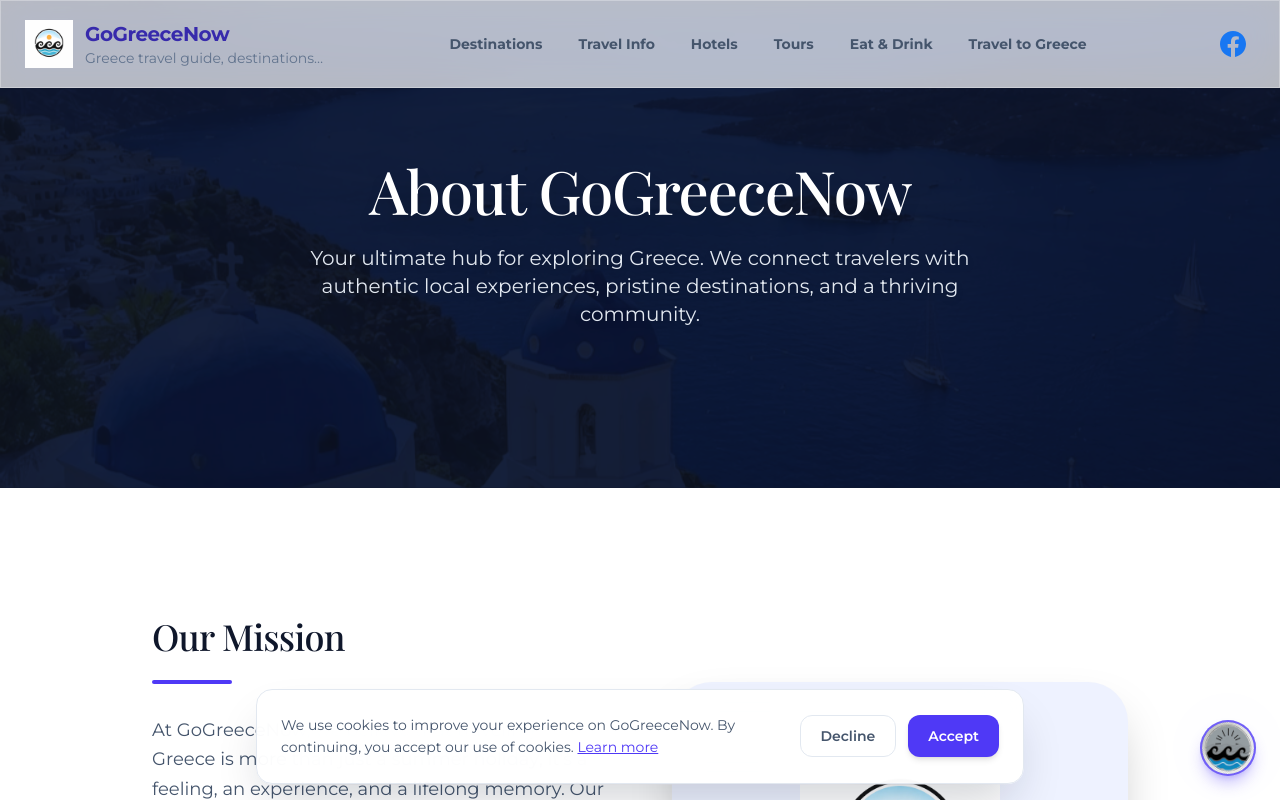
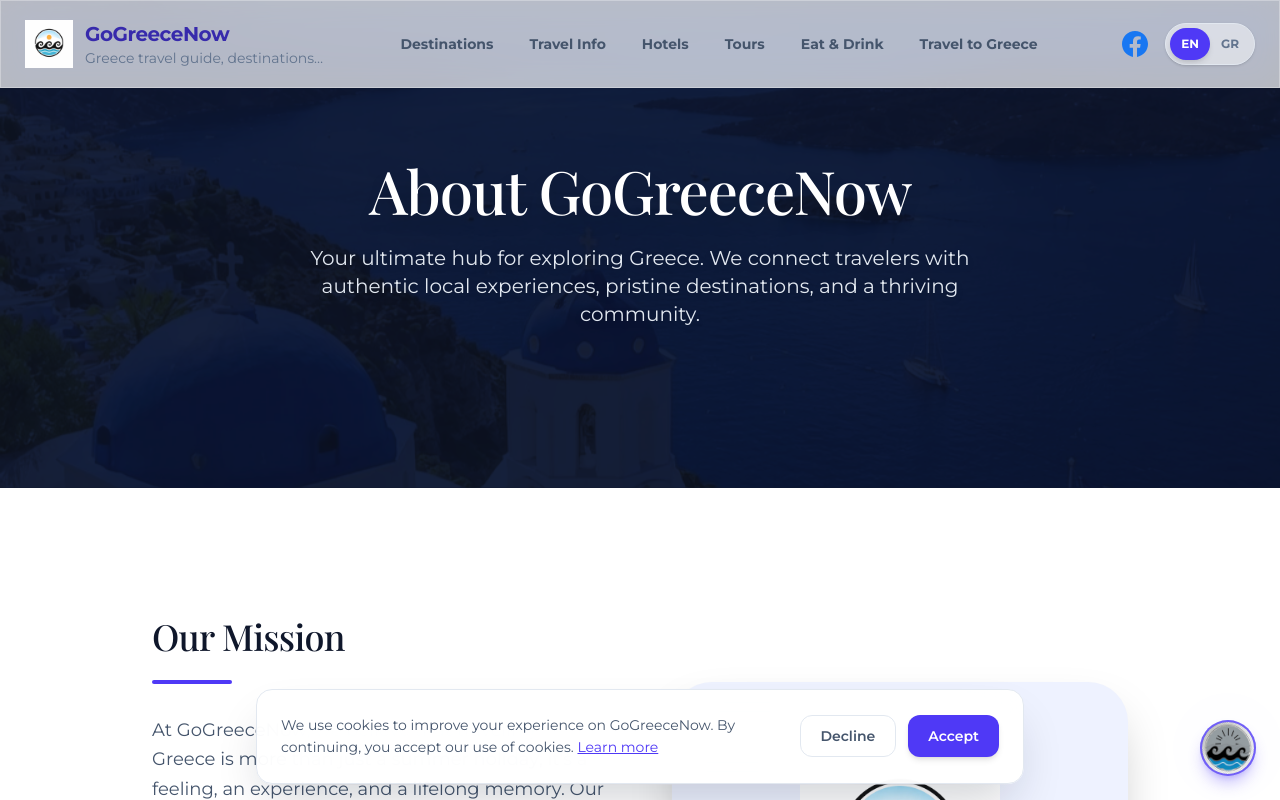
Before and after one commit to xristoskout/forumgreece, a Next.js app: page /en/about in a window 1280 px wide. Shown: the top 800 px of the page. Built offline with nearby package versions, Linux system fonts and the light colour scheme; a web font is replaced by a local one.

Commit message:
feat: conditional language switcher — shown only on bilingual pages (contact, about, privacy-policy)

```diff
--- a/components/site-header.tsx
+++ b/components/site-header.tsx
@@ -8,7 +8,7 @@ import { siteBrand, siteBrandLine } from "../lib/content";
 import { Lang, useLocale } from "../lib/useLocale";
 
 export default function SiteHeader() {
-  const { lang, pathname, withLang, withLangHash } = useLocale();
+  const { lang, pathname, withLang, withLangHash, switchLanguage } = useLocale();
   const [menuOpen, setMenuOpen] = useState(false);
   const [scrolled, setScrolled] = useState(false);
 
@@ -36,6 +36,7 @@ export default function SiteHeader() {
   };
 
   const isHome = pathname === `/${lang}` || pathname === `/${lang}/`;
+  const showLangSwitcher = /^\/(en|el)\/(contact|about|privacy-policy)$/.test(pathname);
 
   const navItems = useMemo(
     () => [
@@ -156,6 +157,33 @@ export default function SiteHeader() {
               </svg>
             </a>
 
+            {showLangSwitcher && (
+              <div className="hidden items-center rounded-full border border-slate-200 bg-white/50 p-1 sm:flex shadow-sm">
+                <button
+                  onClick={() => switchLanguage("en")}
+                  aria-pressed={lang === "en"}
+                  className={`w-10 h-8 flex items-center justify-center rounded-full text-xs font-bold transition-all ${
+                    lang === "en"
+                      ? "bg-indigo-600 text-white shadow-md"
+                      : "text-slate-500 hover:text-indigo-700"
+                  }`}
+                >
+                  EN
+                </button>
+                <button
+                  onClick={() => switchLanguage("el")}
+                  aria-pressed={lang === "el"}
+                  className={`w-10 h-8 flex items-center justify-center rounded-full text-xs font-bold transition-all ${
+                    lang === "el"
+                      ? "bg-indigo-600 text-white shadow-md"
+                      : "text-slate-500 hover:text-indigo-700"
+                  }`}
+                >
+                  GR
+                </button>
+              </div>
+            )}
+
             <button
               type="button"
               onClick={() => setMenuOpen((prev) => !prev)}
@@ -201,6 +229,32 @@ export default function SiteHeader() {
       {menuOpen ? (
         <div className="border-t border-slate-200 bg-white backdrop-blur-md xl:hidden">
           <div className="mx-auto max-w-7xl px-4 py-4 sm:px-6">
+            {showLangSwitcher && (
+              <div className="mb-4 flex items-center border border-slate-200 bg-white hover:bg-slate-50 sm:hidden">
+                <button
+                  onClick={() => switchLanguage("en")}
+                  aria-pressed={lang === "en"}
+                  className={`w-1/2 py-2.5 text-sm font-semibold transition ${
+                    lang === "en"
+                      ? "bg-indigo-600 border-none text-slate-900"
+                      : "text-slate-500 hover:bg-white backdrop-blur-md"
+                  }`}
+                >
+                  EN
+                </button>
+                <button
+                  onClick={() => switchLanguage("el")}
+                  aria-pressed={lang === "el"}
+                  className={`w-1/2 py-2.5 text-sm font-semibold transition ${
+                    lang === "el"
+                      ? "bg-indigo-600 border-none text-slate-900"
+                      : "text-slate-500 hover:bg-white backdrop-blur-md"
+                  }`}
+                >
+                  GR
+                </button>
+              </div>
+            )}
             <nav className="grid gap-2">
               {navItems.map((item) => (
                 <Link
```
